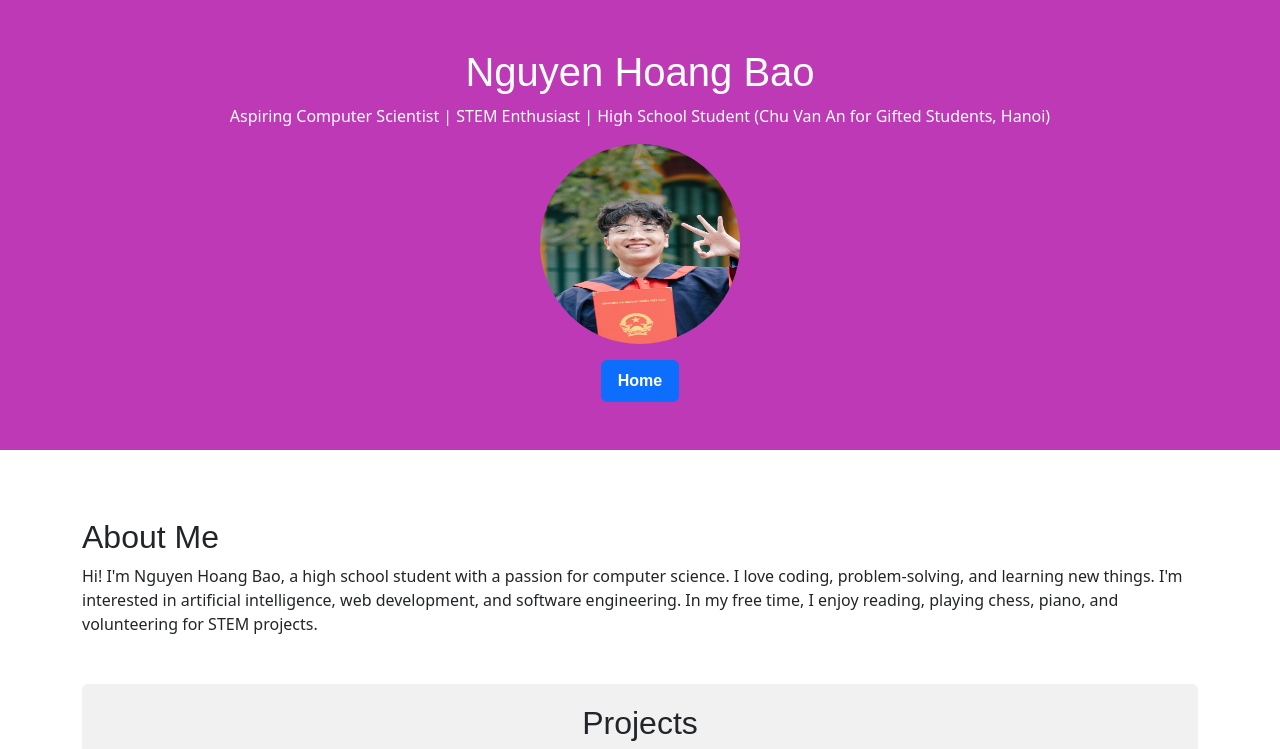
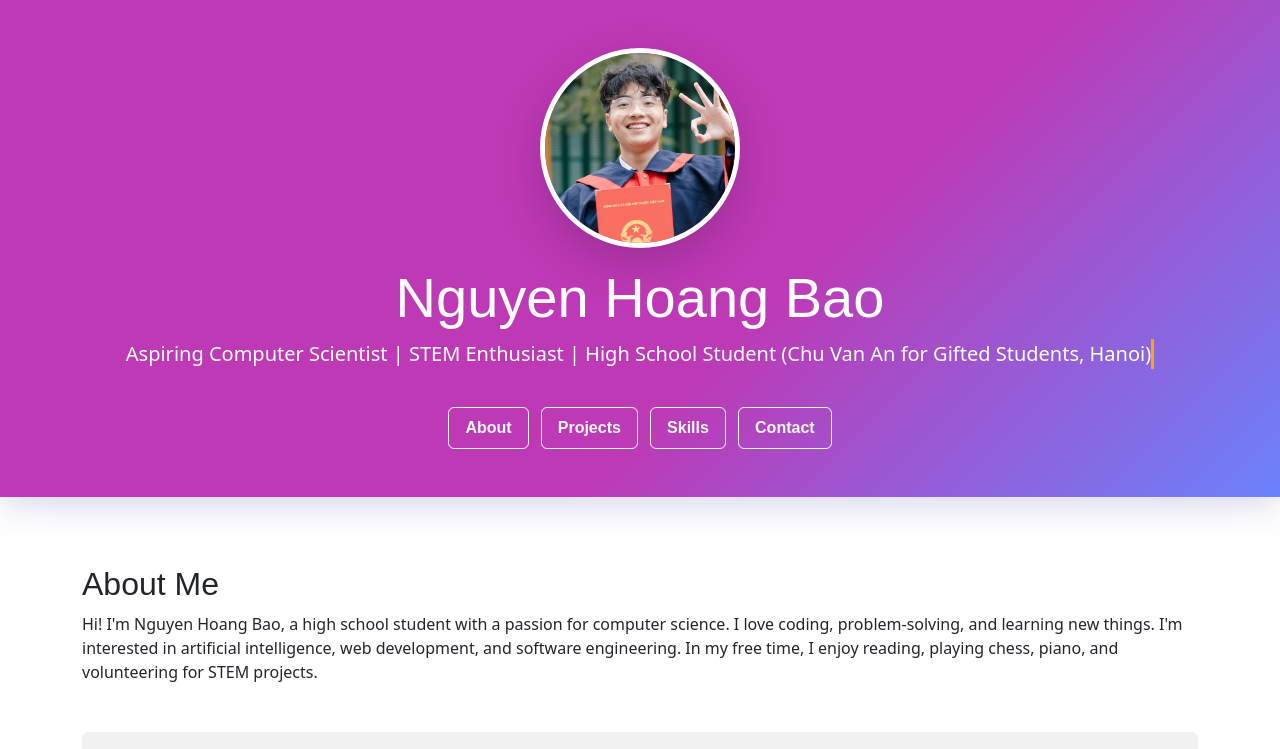
Before and after one commit to hbaon/hbaon.github.io, a plain HTML site: page index.html in a window 1280 px wide. Shown: the top 749 px of the page. Drawn offline with Linux system fonts and the light colour scheme; no server answers.

Commit message:
update layout

```diff
--- a/index.html
+++ b/index.html
@@ -11,14 +11,18 @@
 
 <body>
   <!-- Header Section -->
-  <header class="text-center py-5" style="background-color: #be39b5; color: white;">
-    <h1>Nguyen Hoang Bao</h1>
-    <p>Aspiring Computer Scientist | STEM Enthusiast | High School Student (Chu Van An for Gifted Students, Hanoi)</p>
-    <img src="avatar.jpeg" alt="Nguyen Hoang Bao" class="rounded-circle" style="width: 200px; height: 200px;">
-    <nav class="mt-3">
-      <a href="index.html" class="btn btn-primary">Home</a>
-      <!-- Add more links if needed -->
-    </nav>
+  <header class="text-center py-5 hero-header">
+    <div class="container">
+      <img src="avatar.jpeg" alt="Nguyen Hoang Bao" class="rounded-circle shadow-lg mb-3 hero-avatar" style="width: 200px; height: 200px; border: 5px solid #fff;">
+      <h1 class="display-4">Nguyen Hoang Bao</h1>
+      <p class="lead typewriter">Aspiring Computer Scientist | STEM Enthusiast | High School Student (Chu Van An for Gifted Students, Hanoi)</p>
+      <nav class="mt-3">
+        <a href="#about" class="btn btn-outline-light mx-1">About</a>
+        <a href="#projects" class="btn btn-outline-light mx-1">Projects</a>
+        <a href="#skills" class="btn btn-outline-light mx-1">Skills</a>
+        <a href="#contact" class="btn btn-outline-light mx-1">Contact</a>
+      </nav>
+    </div>
   </header>
 
   <main class="container my-5">
@@ -183,6 +187,11 @@
       <p><strong>Web Development:</strong> HTML, CSS, JavaScript</p>
       <p><strong>Languages:</strong> English (IELTS 7.5), Vietnamese (Fluent)</p>
     </section>
+    <!-- Contact Section -->
+    <section id="contact" class="mb-5" style="background-color: #f0f8ff; padding: 20px;">
+      <h2>Contact</h2>
+      <p>Feel free to reach out via <a href="mailto:your.email@example.com">email</a> or connect with me on <a href="https://linkedin.com/in/hbaon" target="_blank">LinkedIn</a>!</p>
+    </section>
   </main>
 
   <!-- Footer Section -->
--- a/style.css
+++ b/style.css
@@ -1067,3 +1067,42 @@ body[data-theme="dark"] .text-muted {
 .text-justified {
     text-align: justify;
 }
+
+/* Hero Header Styles */
+.hero-header {
+  background: linear-gradient(135deg, #be39b5 60%, #6a82fb 100%);
+  color: white;
+  position: relative;
+  box-shadow: 0 8px 32px 0 rgba(58, 58, 158, 0.2);
+}
+.hero-avatar {
+  width: 200px;
+  height: 200px;
+  border-radius: 50%;
+  object-fit: cover;
+  object-position: center -70px;
+  box-shadow: 0 4px 24px 0 rgba(0,0,0,0.15);
+  transition: transform 0.3s;
+  display: block;
+  margin-left: auto;
+  margin-right: auto;
+}
+.hero-avatar:hover {
+  transform: scale(1.05) rotate(-2deg);
+}
+.typewriter {
+  display: inline-block;
+  overflow: hidden;
+  border-right: .15em solid orange;
+  white-space: nowrap;
+  animation: typing 2.5s steps(40, end), blink-caret .75s step-end infinite;
+  max-width: 100vw;
+}
+@keyframes typing {
+  from { width: 0 }
+  to { width: 100% }
+}
+@keyframes blink-caret {
+  from, to { border-color: transparent }
+  50% { border-color: orange; }
+}
```
Also changed, not shown: 1 other file.
